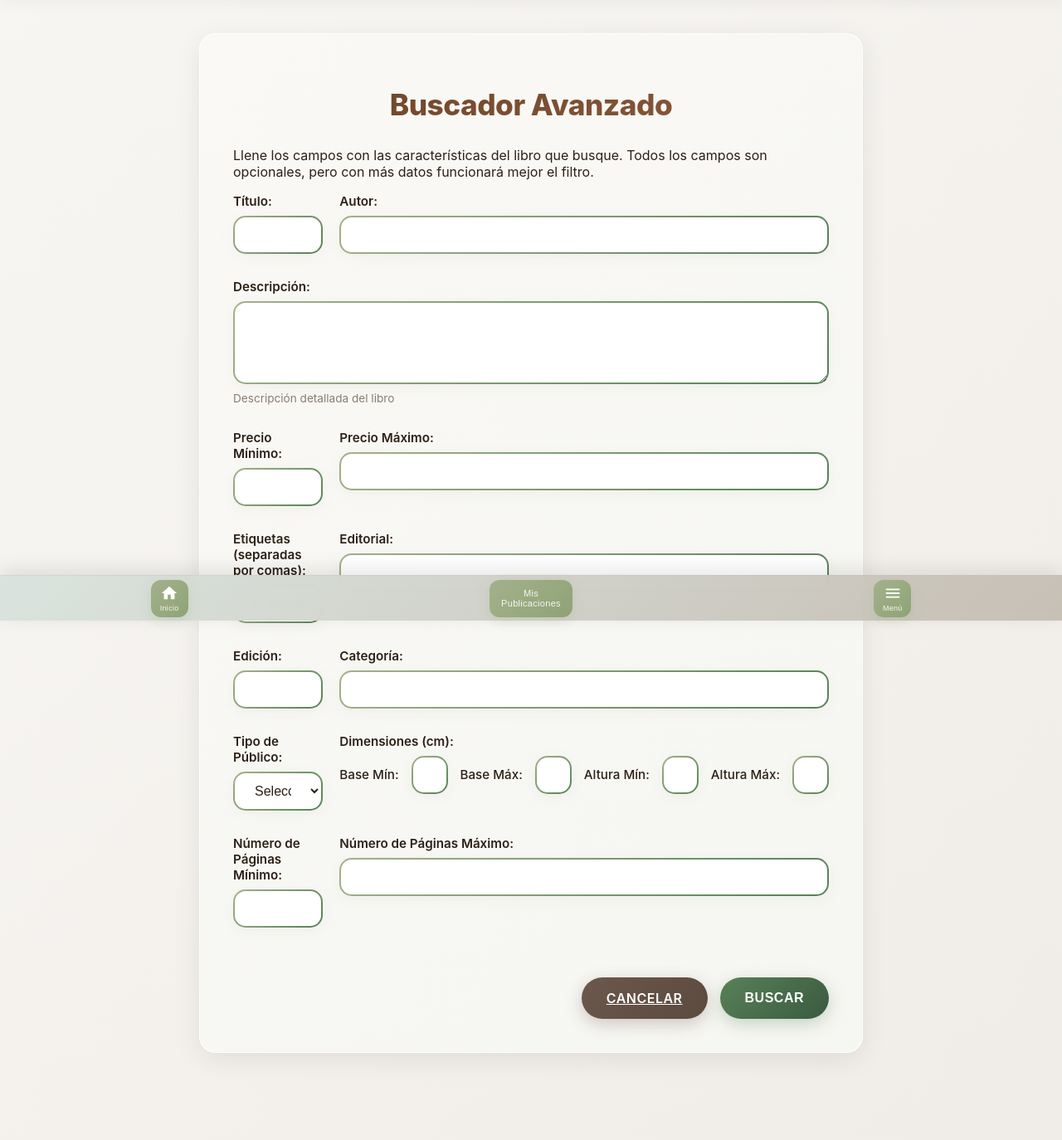
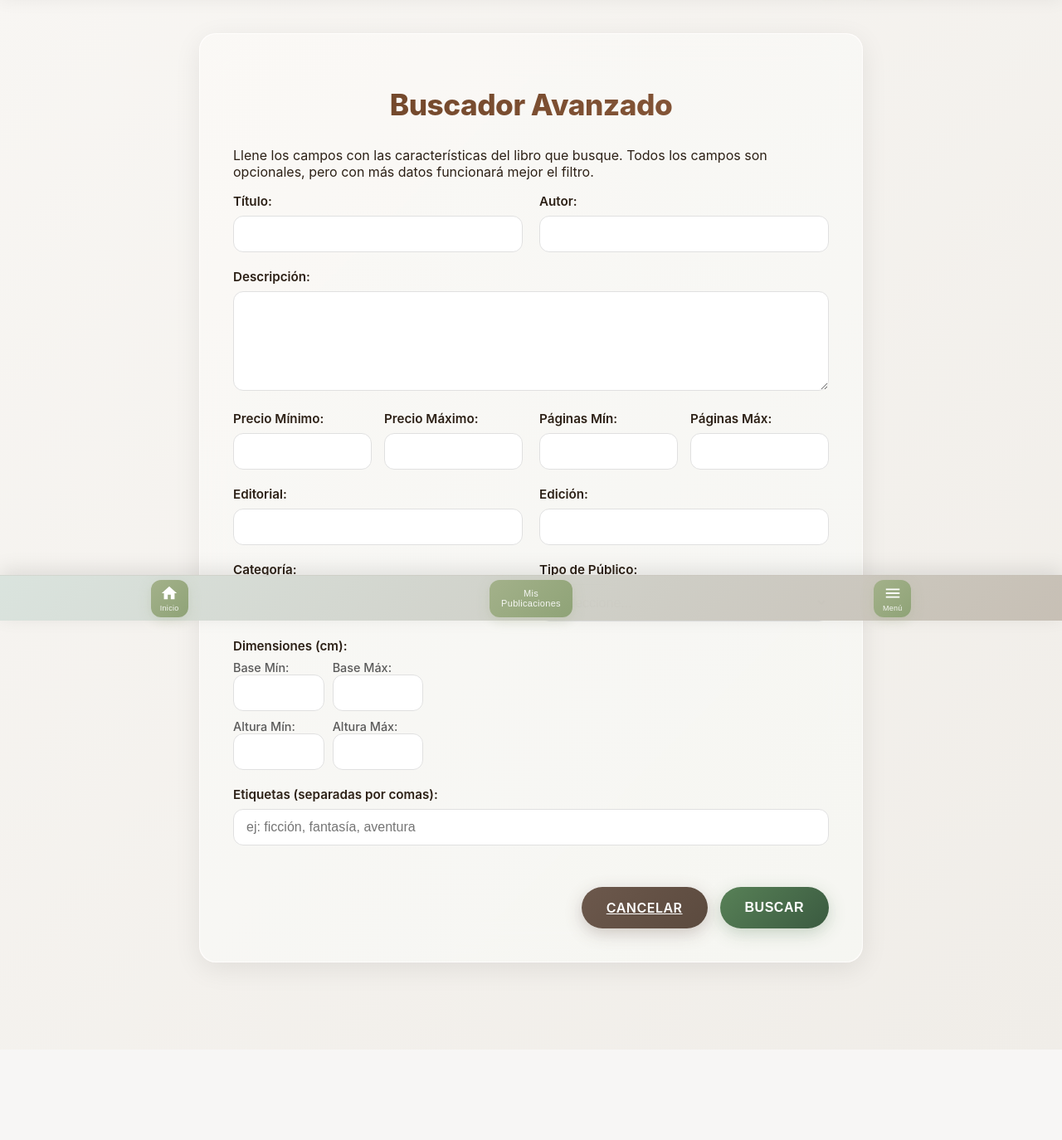
Before and after one commit to lizsg/Rel, a PHP site: page /pages/products/buscador.php in a window 1280 px wide. Shown: the part 52-1426 px from the top of the page at 83% size. After the commit the page ends 1317 px from the top, so only its background shows below. Run offline with PHP 8.4, Linux system fonts and the light colour scheme; the visitor is signed in with stand-in values (Sample User, id 1).

Commit message:
Buscador y publicaciones #05

```diff
--- a/api/create_conversation.php
+++ b/api/create_conversation.php
@@ -2,7 +2,7 @@
 header('Content-Type: application/json');
 session_start();
 
-if (!isset($_SESSION['usuario']) || empty($_SESSION['usuario'])) {
+if (!isset($_SESSION['user_id']) || empty($_SESSION['user_id'])) {
     echo json_encode(['success' => false, 'message' => 'No autorizado']);
     exit();
 }
--- a/pages/products/buscador.php
+++ b/pages/products/buscador.php
@@ -269,11 +269,14 @@
             letter-spacing: -0.5px;
         }
 
-        /* Formulario en grid */
         .publication-form {
             display: grid;
-            grid-template-columns: 1fr;
+            grid-template-columns: repeat(auto-fit, minmax(250px, 1fr));
             gap: 20px;
+        }
+
+        .form-group.full-width {
+            grid-column: 1 / -1;
         }
 
         @media (min-width: 768px) {
@@ -285,8 +288,15 @@
             }
         }
 
-        .form-group {
-            margin-bottom: 10px;
+        .field-group {
+            display: flex;
+            gap: 15px;
+            align-items: center;
+        }
+
+        .field-group .form-group {
+            flex: 1;
+            margin-bottom: 0;
         }
 
         .form-group label {
@@ -304,16 +314,15 @@
         .form-group select,
         .form-group textarea {
             width: 100%;
-            padding: 12px 20px;
+            padding: 12px 15px;
             border: 2px solid transparent;
-            border-radius: 15px;
+            border-radius: 12px;
             font-size: 1em;
             color: #2c2016;
-            background: linear-gradient(white, white) padding-box,
-                                    linear-gradient(135deg, #a3b18a, #588157) border-box;
+            background: white;
+            border: 1px solid #e0e0e0;
             transition: all 0.3s ease;
             box-sizing: border-box;
-            box-shadow: 0 4px 15px rgba(163, 177, 138, 0.1);
         }
 
         .form-group input[type="text"]:focus,
@@ -334,20 +343,22 @@
 
         /* Estilos específicos para el grupo de dimensiones */
         .dimensions-group .dimension-inputs {
-            display: flex;
-            gap: 15px;
-            align-items: center;
+            display: grid;
+            grid-template-columns: repeat(auto-fit, minmax(100px, 1fr));
+            gap: 10px;
         }
 
         .dimensions-group .dimension-inputs label {
             margin-bottom: 0;
-            white-space: nowrap;
             font-weight: 500;
+            font-size: 0.9em;
+            color: #5a5a5a;
         }
 
         .dimensions-group .dimension-inputs input {
-            flex-grow: 1;
+            width: 100%;
         }
+
 
         .form-group small {
             display: block;
@@ -355,6 +366,11 @@
             color: #6f5c4d;
             font-size: 0.85em;
             opacity: 0.8;
+        }
+
+        .form-group textarea {
+            resize: vertical;
+            min-height: 120px;
         }
 
         /* Botones del formulario */
@@ -650,7 +666,7 @@
         <?php endif; ?>
 
         <form action="" method="POST" class="publication-form">
-
+        <!-- Información básica -->
         <div class="form-group">
             <label for="titulo">Título:</label>
             <input type="text" id="titulo" name="titulo" value="<?php echo $titulo; ?>">
@@ -664,9 +680,10 @@
         <div class="form-group full-width">
             <label for="descripcion">Descripción:</label>
             <textarea id="descripcion" name="descripcion" rows="4"><?php echo htmlspecialchars($_POST['descripcion'] ?? ''); ?></textarea>
-                <small>Descripción detallada del libro</small>
         </div>
 
+        <!-- Precio y páginas -->
+        <div class="field-group">
             <div class="form-group">
                 <label for="precioMin">Precio Mínimo:</label>
                 <input type="number" id="precioMin" name="precioMin" step="0.01" min="0" value="<?php echo $precioMin; ?>">
@@ -676,12 +693,21 @@
                 <label for="precioMax">Precio Máximo:</label>
                 <input type="number" id="precioMax" name="precioMax" step="0.01" min="0" value="<?php echo $precioMax; ?>">
             </div>
+        </div>
+
+        <div class="field-group">
+            <div class="form-group">
+                <label for="paginasMin">Páginas Mín:</label>
+                <input type="number" id="paginasMin" name="paginasMin" min="1" value="<?php echo $paginasMin; ?>">
+            </div>
 
             <div class="form-group">
-                <label for="etiquetas">Etiquetas (separadas por comas):</label>
-                <input type="text" id="etiquetas" name="etiquetas" placeholder="ej: ficción, fantasía, aventura" value="<?php echo $etiquetas; ?>">
+                <label for="paginasMax">Páginas Máx:</label>
+                <input type="number" id="paginasMax" name="paginasMax" min="1" value="<?php echo $paginasMax; ?>">
+            </div>
         </div>
 
+        <!-- Detalles del libro -->
         <div class="form-group">
             <label for="editorial">Editorial:</label>
             <input type="text" id="editorial" name="editorial" value="<?php echo $editorial; ?>">
@@ -708,28 +734,33 @@
             </select>
         </div>
 
+        <!-- Dimensiones -->
         <div class="form-group dimensions-group">
             <label>Dimensiones (cm):</label>
             <div class="dimension-inputs">
+                <div>
                     <label for="baseMin">Base Mín:</label>
                     <input type="number" id="baseMin" name="baseMin" step="0.1" min="0" value="<?php echo $baseMin; ?>">
+                </div>
+                <div>
                     <label for="baseMax">Base Máx:</label>
                     <input type="number" id="baseMax" name="baseMax" step="0.1" min="0" value="<?php echo $baseMax; ?>">
+                </div>
+                <br><div>
                     <label for="alturaMin">Altura Mín:</label>
                     <input type="number" id="alturaMin" name="alturaMin" step="0.1" min="0" value="<?php echo $alturaMin; ?>">
+                </div>
+                <div>
                     <label for="alturaMax">Altura Máx:</label>
                     <input type="number" id="alturaMax" name="alturaMax" step="0.1" min="0" value="<?php echo $alturaMax; ?>">
                 </div>
             </div>
-
-            <div class="form-group">
-                <label for="paginasMin">Número de Páginas Mínimo:</label>
-                <input type="number" id="paginasMin" name="paginasMin" min="1" value="<?php echo $paginasMin; ?>">
         </div>
 
-            <div class="form-group">
-                <label for="paginasMax">Número de Páginas Máximo:</label>
-                <input type="number" id="paginasMax" name="paginasMax" min="1" value="<?php echo $paginasMax; ?>">
+        <!-- Etiquetas -->
+        <div class="form-group full-width">
+            <label for="etiquetas">Etiquetas (separadas por comas):</label>
+            <input type="text" id="etiquetas" name="etiquetas" placeholder="ej: ficción, fantasía, aventura" value="<?php echo $etiquetas; ?>">
         </div>
 
         <div class="form-actions">
@@ -758,8 +789,8 @@
                                 <div class="card-author">Por: <?php echo htmlspecialchars($publicacion['autor']); ?></div>
                                 <div class="card-price">$<?php echo number_format($publicacion['precio'], 2); ?></div>
                                 <div class="card-actions">
-                                    <a href="detalle_publicacion.php?id=<?php echo $publicacion['idPublicacion']; ?>" class="btn-details">Ver Detalles</a>
-                                    <button class="btn-contact" onclick="abrirChat(<?php echo $publicacion['idUsuario']; ?>, '<?php echo htmlspecialchars($publicacion['userName']); ?>')">Contactar</button>
+                                    <a href="../products/detalle_publicacion.php?id=<?php echo $publicacion['idPublicacion']; ?>" class="btn-details">Ver Detalles</a>
+                                    <button class="btn-contact" onclick="abrirChat(<?php echo $publicacion['idUsuario']; ?>, '<?php echo htmlspecialchars(addslashes($publicacion['userName'])); ?>')">Contactar</button>
                                 </div>
                             </div>
                         </div>
@@ -790,17 +821,28 @@
     <script src="../../assets/js/home-script.js"></script>
     <script src="../../assets/js/chat-script.js"></script>
     <script>
-        // Efectos visuales de foco para inputs
-        document.querySelectorAll('input, select, textarea').forEach(element => {
-            element.addEventListener('focus', function() {
-                this.style.transform = 'translateY(-1px)';
+        // Función para abrir chat con un usuario específico
+        function abrirChat(userId, userName) {
+            fetch('../../api/create_conversation.php', {
+                method: 'POST',
+                headers: {
+                    'Content-Type': 'application/x-www-form-urlencoded',
+                },
+                body: 'other_user_id=' + userId
+            })
+            .then(response => response.json())
+            .then(data => {
+                if (data.success) {
+                    window.location.href = '../chat/chat.php?conversacion=' + data.conversationId;
+                } else {
+                    alert('Error al abrir el chat: ' + data.message);
+                }
+            })
+            .catch(error => {
+                console.error('Error:', error);
+                alert('Error al conectar con el servidor');
             });
-
-            element.addEventListener('blur', function() {
-                this.style.transform = 'translateY(0)';
-            });
-        });
-
+        }
     </script>
 </body>
 </html>
```
Lines whose indentation alone changed are shown as unchanged.
